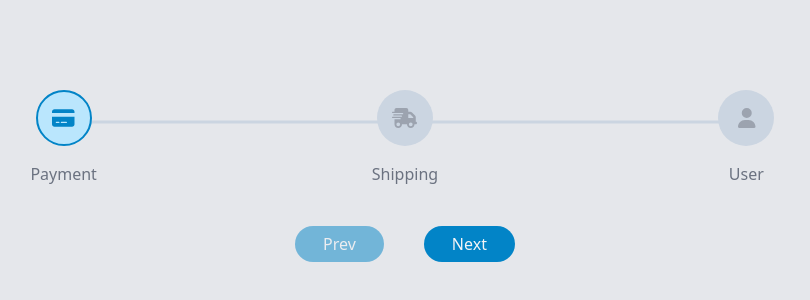
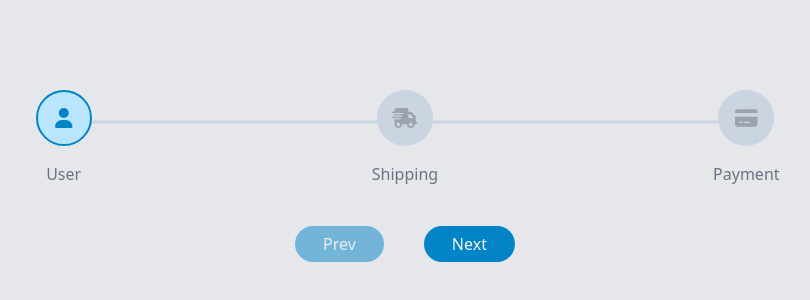
Before and after one commit to ayrton08/stepper, a Next.js app: page / in a window 1280 px wide. Shown: the part 224-524 px from the top of the page, without its empty margins (235-1045 px from the left). Built offline with nearby package versions, Linux system fonts and the light colour scheme.

Commit message:
fix: order steps

```diff
--- a/components/WrapperStepper/WrapperStepper.tsx
+++ b/components/WrapperStepper/WrapperStepper.tsx
@@ -19,9 +19,9 @@ export interface Step {
 }
 
 const steps = [
+  { name: 'User', icon: faUser },
+  { name: 'Shipping', icon: faShippingFast },
   { name: 'Payment', icon: faCreditCard },
-  { name: 'Shipping', icon: faShippingFast },
-  { name: 'User', icon: faUser },
 ];
 
 const WrapperStepper = () => {
```
